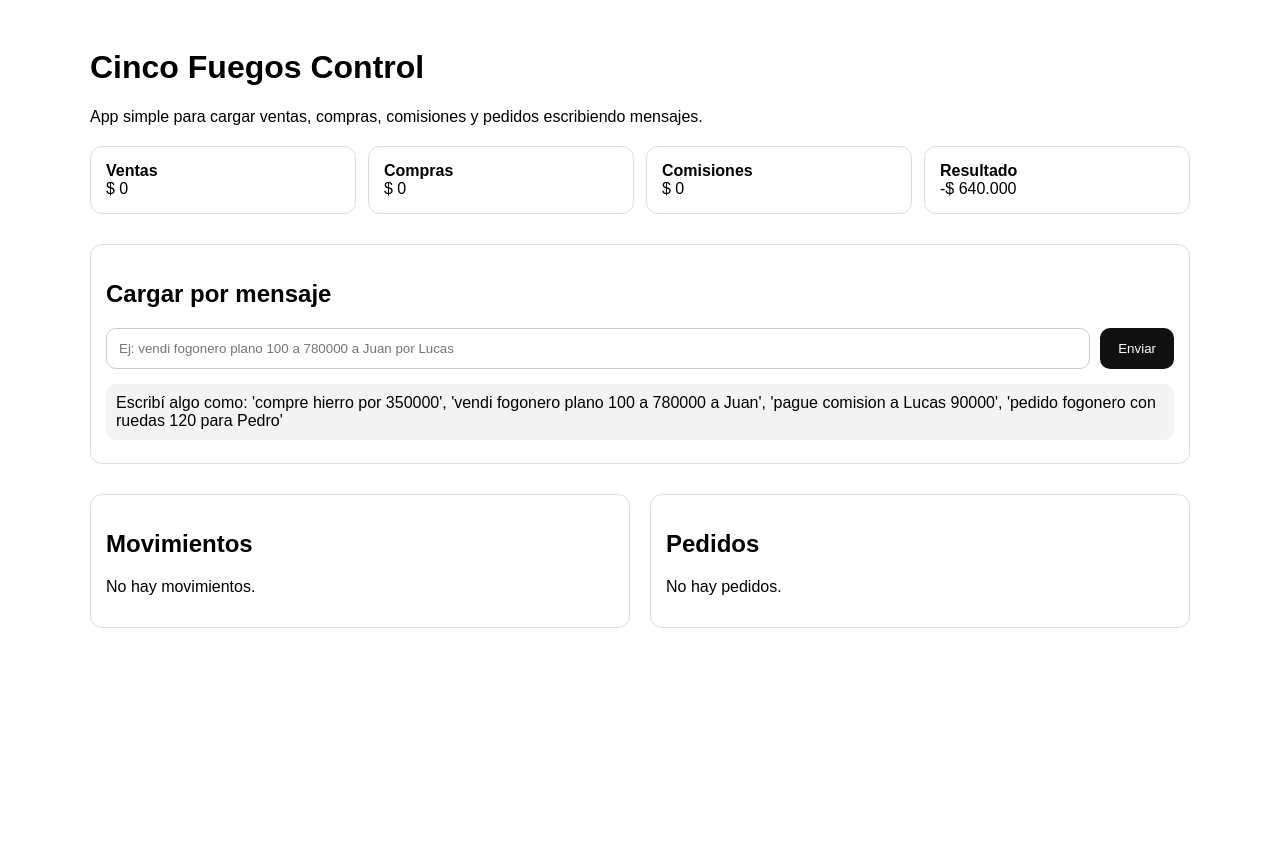
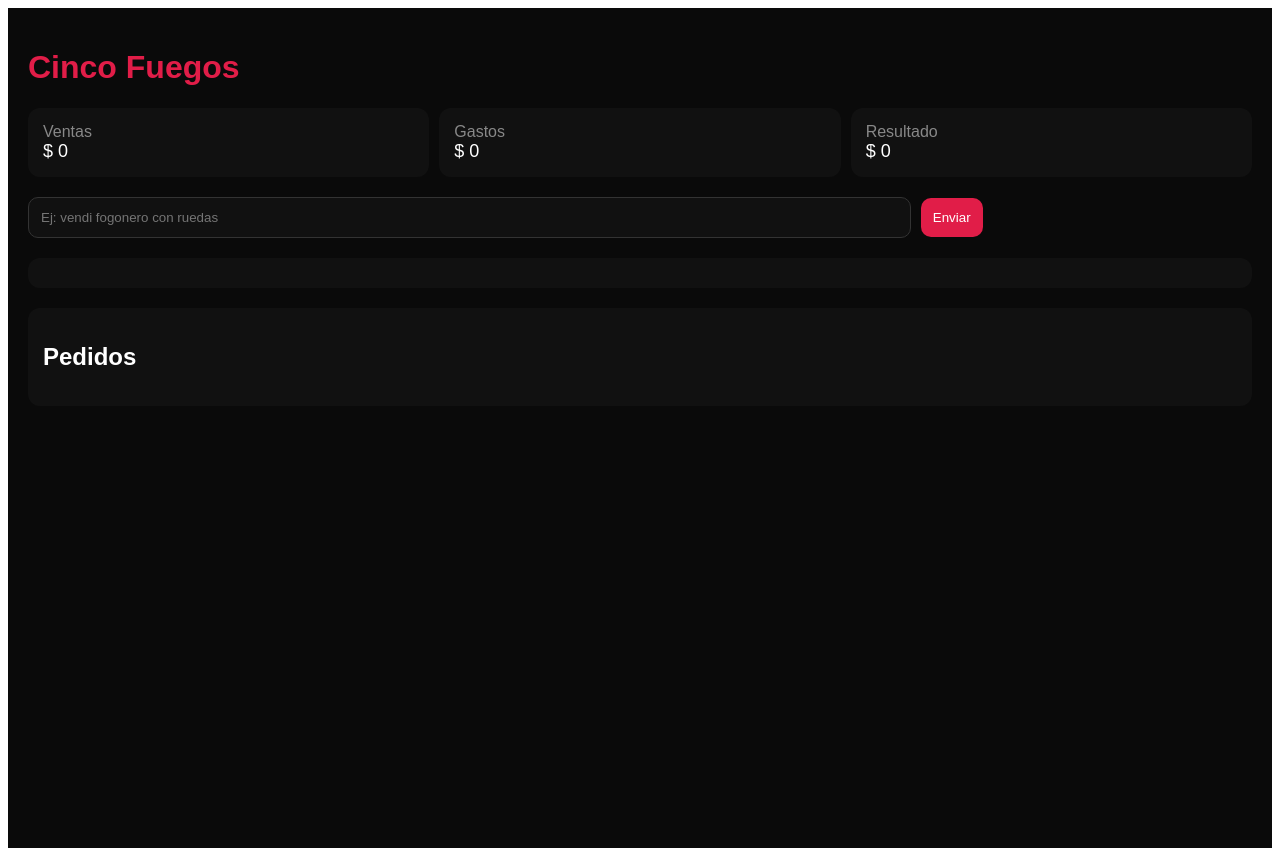
Before and after one commit to joacoz2002-rgb/cinco-fuegos-app, a React (Vite) app: page / in a window 1280 px wide. Before the commit the page ends 800 px from the top, so only its background shows below. Built offline with nearby package versions, Linux system fonts and the light colour scheme; the HTML template or start-up script is replaced by a standard one.

Commit message:
Update App.jsx

```diff
--- a/src/App.jsx
+++ b/src/App.jsx
@@ -1,372 +1,218 @@
-import React, { useMemo, useState, useEffect } from "react";
+import React, { useState, useEffect, useMemo } from "react";
 
-const STORAGE_KEY = "cinco-fuegos-app";
+const STORAGE_KEY = "cinco-fuegos-pro";
 
-const productosBase = [
-  { id: 1, nombre: "Fogonero plano 80", precio: 600000 },
-  { id: 2, nombre: "Fogonero plano 100", precio: 600000 },
-  { id: 3, nombre: "Fogonero plano 120", precio: 600000 },
-  { id: 4, nombre: "Fogonero con ruedas 100", precio: 750000 },
-  { id: 5, nombre: "Fogonero con ruedas 120", precio: 750000 },
-  { id: 6, nombre: "Fogonero plano completo", precio: 700000 },
-  { id: 7, nombre: "Fogonero con ruedas completo", precio: 850000 },
-  { id: 8, nombre: "Provolera", precio: 25000 },
-  { id: 9, nombre: "Porta provola", precio: 15000 },
-  { id: 10, nombre: "Porta olla", precio: 15000 },
+const productos = [
+  {
+    nombre: "Fogonero con ruedas 1.20",
+    precio: 750000,
+  },
+  {
+    nombre: "Fogonero plano 1.20",
+    precio: 650000,
+  },
 ];
 
-const vendedoresBase = [
-  { nombre: "Lucas", comision: 0.15 },
-  { nombre: "Milagros", comision: 0.15 },
-  { nombre: "Nacho", comision: 0.15 },
-  { nombre: "Joaco", comision: 0.15 },
-  { nombre: "Papá", comision: 0 },
-];
-
-const gastosFijosBase = [
-  { nombre: "Redes", monto: 300000 },
-  { nombre: "Alquiler", monto: 40000 },
-  { nombre: "Nafta", monto: 300000 },
-];
-
-function normalizar(texto) {
-  return texto
-    .toLowerCase()
-    .normalize("NFD")
-    .replace(/[\u0300-\u036f]/g, "")
-    .replace(/\$/g, "")
-    .trim();
-}
-
-function formatoMoneda(valor) {
+function format(n) {
   return new Intl.NumberFormat("es-AR", {
     style: "currency",
     currency: "ARS",
     maximumFractionDigits: 0,
-  }).format(valor || 0);
-}
-
-function obtenerMonto(texto) {
-  const encontrados = texto.match(/\d[\d.]*/g);
-  if (!encontrados) return 0;
-  const numeros = encontrados.map((x) => Number(x.replace(/\./g, ""))).filter(Boolean);
-  return numeros.length ? Math.max(...numeros) : 0;
-}
-
-function detectarVendedor(texto) {
-  const t = normalizar(texto);
-  return vendedoresBase.find((v) => t.includes(normalizar(v.nombre))) || null;
-}
-
-function detectarProducto(texto) {
-  const t = normalizar(texto);
-
-  if (t.includes("provolera")) return productosBase.find((p) => p.nombre === "Provolera");
-  if (t.includes("porta provola")) return productosBase.find((p) => p.nombre === "Porta provola");
-  if (t.includes("porta olla")) return productosBase.find((p) => p.nombre === "Porta olla");
-  if (t.includes("ruedas completo")) return productosBase.find((p) => p.nombre === "Fogonero con ruedas completo");
-  if (t.includes("plano completo")) return productosBase.find((p) => p.nombre === "Fogonero plano completo");
-  if (t.includes("ruedas 120")) return productosBase.find((p) => p.nombre === "Fogonero con ruedas 120");
-  if (t.includes("ruedas 100")) return productosBase.find((p) => p.nombre === "Fogonero con ruedas 100");
-  if (t.includes("plano 120")) return productosBase.find((p) => p.nombre === "Fogonero plano 120");
-  if (t.includes("plano 100")) return productosBase.find((p) => p.nombre === "Fogonero plano 100");
-  if (t.includes("plano 80")) return productosBase.find((p) => p.nombre === "Fogonero plano 80");
-  if (t.includes("fogonero")) return productosBase.find((p) => p.nombre === "Fogonero plano 100");
-
-  return null;
-}
-
-function detectarCliente(texto) {
-  const match =
-    texto.match(/ a ([A-Za-zÁÉÍÓÚáéíóúñÑ ]+)$/) ||
-    texto.match(/ para ([A-Za-zÁÉÍÓÚáéíóúñÑ ]+)$/) ||
-    texto.match(/ de ([A-Za-zÁÉÍÓÚáéíóúñÑ ]+)$/);
-
-  return match ? match[1].trim() : "";
-}
-
-function clasificarMensaje(texto, estado) {
-  const t = normalizar(texto);
-  const monto = obtenerMonto(texto);
-  const vendedor = detectarVendedor(texto);
-  const producto = detectarProducto(texto);
-  const cliente = detectarCliente(texto);
-
-  if (t.includes("vendi") || t.includes("vendi ") || t.includes("venta")) {
-    return {
-      tipo: "venta",
-      mensaje: `Venta cargada por ${formatoMoneda(monto || producto?.precio || 0)}`,
-      ejecutar: () => {
-        const nuevo = {
-          id: Date.now(),
-          tipo: "venta",
-          concepto: producto ? producto.nombre : "Venta",
-          monto: monto || producto?.precio || 0,
-          cliente: cliente || "",
-          vendedor: vendedor ? vendedor.nombre : "",
-          comisionGenerada: vendedor ? Math.round((producto?.precio || monto || 0) * vendedor.comision) : 0,
-          fecha: new Date().toISOString(),
-        };
-        return {
-          ...estado,
-          movimientos: [nuevo, ...estado.movimientos],
-        };
-      },
-    };
-  }
-
-  if (t.includes("comision")) {
-    return {
-      tipo: "comision",
-      mensaje: `Comisión cargada por ${formatoMoneda(monto)}`,
-      ejecutar: () => {
-        const nuevo = {
-          id: Date.now(),
-          tipo: "comision",
-          concepto: `Pago comisión ${vendedor ? vendedor.nombre : ""}`,
-          monto,
-          cliente: "",
-          vendedor: vendedor ? vendedor.nombre : "",
-          fecha: new Date().toISOString(),
-        };
-        return {
-          ...estado,
-          movimientos: [nuevo, ...estado.movimientos],
-        };
-      },
-    };
-  }
-
-  if (
-    t.includes("compre") ||
-    t.includes("compré") ||
-    t.includes("hierro") ||
-    t.includes("chapa") ||
-    t.includes("material")
-  ) {
-    return {
-      tipo: "compra",
-      mensaje: `Compra/gasto cargado por ${formatoMoneda(monto)}`,
-      ejecutar: () => {
-        const nuevo = {
-          id: Date.now(),
-          tipo: "compra",
-          concepto: texto,
-          monto,
-          cliente: "",
-          vendedor: "",
-          fecha: new Date().toISOString(),
-        };
-        return {
-          ...estado,
-          movimientos: [nuevo, ...estado.movimientos],
-        };
-      },
-    };
-  }
-
-  if (t.includes("pedido") || t.includes("tengo que hacer")) {
-    return {
-      tipo: "pedido",
-      mensaje: `Pedido creado${cliente ? " para " + cliente : ""}`,
-      ejecutar: () => {
-        const nuevoPedido = {
-          id: Date.now(),
-          cliente: cliente || "Sin cliente",
-          producto: producto ? producto.nombre : "Fogonero",
-          estado: "Pendiente",
-          fecha: new Date().toISOString(),
-        };
-        return {
-          ...estado,
-          pedidos: [nuevoPedido, ...estado.pedidos],
-        };
-      },
-    };
-  }
-
-  if (t.includes("termine") || t.includes("terminé") || t.includes("terminado")) {
-    return {
-      tipo: "terminado",
-      mensaje: `Pedido marcado como terminado`,
-      ejecutar: () => {
-        const pedidosActualizados = estado.pedidos.map((p) =>
-          cliente && p.cliente.toLowerCase() === cliente.toLowerCase()
-            ? { ...p, estado: "Terminado" }
-            : p
-        );
-        return {
-          ...estado,
-          pedidos: pedidosActualizados,
-        };
-      },
-    };
-  }
-
-  return {
-    tipo: "otro",
-    mensaje: "No lo pude entender bien. Probá con más claridad.",
-    ejecutar: () => estado,
-  };
+  }).format(n || 0);
 }
 
 export default function App() {
-  const [estado, setEstado] = useState({
+  const [data, setData] = useState({
     movimientos: [],
     pedidos: [],
-    chat: [
-      {
-        autor: "app",
-        texto:
-          "Escribí algo como: 'compre hierro por 350000', 'vendi fogonero plano 100 a 780000 a Juan', 'pague comision a Lucas 90000', 'pedido fogonero con ruedas 120 para Pedro'",
-      },
-    ],
+    chat: [],
   });
 
-  const [mensaje, setMensaje] = useState("");
+  const [input, setInput] = useState("");
 
   useEffect(() => {
-    const guardado = localStorage.getItem(STORAGE_KEY);
-    if (guardado) {
-      setEstado(JSON.parse(guardado));
-    }
+    const saved = localStorage.getItem(STORAGE_KEY);
+    if (saved) setData(JSON.parse(saved));
   }, []);
 
   useEffect(() => {
-    localStorage.setItem(STORAGE_KEY, JSON.stringify(estado));
-  }, [estado]);
+    localStorage.setItem(STORAGE_KEY, JSON.stringify(data));
+  }, [data]);
 
   const resumen = useMemo(() => {
-    const ventas = estado.movimientos
+    const ventas = data.movimientos
       .filter((m) => m.tipo === "venta")
-      .reduce((acc, m) => acc + m.monto, 0);
+      .reduce((a, b) => a + b.monto, 0);
 
-    const compras = estado.movimientos
-      .filter((m) => m.tipo === "compra")
-      .reduce((acc, m) => acc + m.monto, 0);
-
-    const comisiones = estado.movimientos
-      .filter((m) => m.tipo === "comision")
-      .reduce((acc, m) => acc + m.monto, 0);
-
-    const gastosFijos = gastosFijosBase.reduce((acc, g) => acc + g.monto, 0);
+    const gastos = data.movimientos
+      .filter((m) => m.tipo === "gasto")
+      .reduce((a, b) => a + b.monto, 0);
 
     return {
       ventas,
-      compras,
-      comisiones,
-      gastosFijos,
-      resultado: ventas - compras - comisiones - gastosFijos,
+      gastos,
+      resultado: ventas - gastos,
     };
-  }, [estado.movimientos]);
+  }, [data]);
 
-  function enviarMensaje() {
-    if (!mensaje.trim()) return;
+  function detectarProducto(texto) {
+    const t = texto.toLowerCase();
 
-    const resultado = clasificarMensaje(mensaje, estado);
-    const nuevoEstado = resultado.ejecutar();
+    if (t.includes("ruedas")) return productos[0];
+    if (t.includes("plano")) return productos[1];
 
-    setEstado({
-      ...nuevoEstado,
-      chat: [
-        ...estado.chat,
-        { autor: "yo", texto: mensaje },
-        { autor: "app", texto: resultado.mensaje },
-      ],
-    });
+    return null;
+  }
 
-    setMensaje("");
+  function procesar() {
+    if (!input.trim()) return;
+
+    let nuevo = { ...data };
+    const texto = input.toLowerCase();
+
+    // 🔴 VENTA
+    if (texto.includes("vendi")) {
+      const prod = detectarProducto(input);
+
+      const monto = prod ? prod.precio : 0;
+
+      nuevo.movimientos.unshift({
+        tipo: "venta",
+        monto,
+        concepto: prod ? prod.nombre : "Venta",
+      });
+
+      nuevo.chat.push({ autor: "app", texto: `Venta registrada ${format(monto)}` });
+    }
+
+    // 🔵 GASTO
+    else if (texto.includes("compre") || texto.includes("gasto")) {
+      const monto = 100000;
+
+      nuevo.movimientos.unshift({
+        tipo: "gasto",
+        monto,
+        concepto: "Gasto",
+      });
+
+      nuevo.chat.push({ autor: "app", texto: `Gasto registrado ${format(monto)}` });
+    }
+
+    // 🟡 PEDIDO
+    else if (texto.includes("pedido")) {
+      const prod = detectarProducto(input);
+
+      nuevo.pedidos.unshift({
+        cliente: input.split("para")[1] || "Cliente",
+        producto: prod ? prod.nombre : "Fogonero",
+        estado: "Pendiente",
+      });
+
+      nuevo.chat.push({ autor: "app", texto: "Pedido creado" });
+    }
+
+    else {
+      nuevo.chat.push({ autor: "app", texto: "No entendí bien el mensaje" });
+    }
+
+    nuevo.chat.push({ autor: "yo", texto: input });
+
+    setData(nuevo);
+    setInput("");
   }
 
   return (
-    <div style={{ fontFamily: "Arial, sans-serif", padding: 20, maxWidth: 1100, margin: "0 auto" }}>
-      <h1>Cinco Fuegos Control</h1>
-      <p>App simple para cargar ventas, compras, comisiones y pedidos escribiendo mensajes.</p>
+    <div style={{
+      background: "#0a0a0a",
+      color: "#fff",
+      minHeight: "100vh",
+      padding: 20,
+      fontFamily: "sans-serif"
+    }}>
 
-      <div style={{ display: "grid", gridTemplateColumns: "repeat(auto-fit, minmax(220px, 1fr))", gap: 12, marginTop: 20 }}>
-        <div style={{ border: "1px solid #ddd", borderRadius: 12, padding: 15 }}>
-          <strong>Ventas</strong>
-          <div>{formatoMoneda(resumen.ventas)}</div>
-        </div>
-        <div style={{ border: "1px solid #ddd", borderRadius: 12, padding: 15 }}>
-          <strong>Compras</strong>
-          <div>{formatoMoneda(resumen.compras)}</div>
-        </div>
-        <div style={{ border: "1px solid #ddd", borderRadius: 12, padding: 15 }}>
-          <strong>Comisiones</strong>
-          <div>{formatoMoneda(resumen.comisiones)}</div>
-        </div>
-        <div style={{ border: "1px solid #ddd", borderRadius: 12, padding: 15 }}>
-          <strong>Resultado</strong>
-          <div>{formatoMoneda(resumen.resultado)}</div>
-        </div>
+      <h1 style={{ color: "#e11d48" }}>Cinco Fuegos</h1>
+
+      {/* RESUMEN */}
+      <div style={{ display: "grid", gridTemplateColumns: "repeat(auto-fit, minmax(200px,1fr))", gap: 10 }}>
+        <Card title="Ventas" value={format(resumen.ventas)} />
+        <Card title="Gastos" value={format(resumen.gastos)} />
+        <Card title="Resultado" value={format(resumen.resultado)} />
       </div>
 
-      <div style={{ marginTop: 30, border: "1px solid #ddd", borderRadius: 12, padding: 15 }}>
-        <h2>Cargar por mensaje</h2>
-        <div style={{ display: "flex", gap: 10, flexWrap: "wrap" }}>
-          <input
-            value={mensaje}
-            onChange={(e) => setMensaje(e.target.value)}
-            placeholder="Ej: vendi fogonero plano 100 a 780000 a Juan por Lucas"
-            style={{ flex: 1, minWidth: 250, padding: 12, borderRadius: 10, border: "1px solid #ccc" }}
-          />
-          <button onClick={enviarMensaje} style={{ padding: "12px 18px", borderRadius: 10, border: "none", background: "#111", color: "#fff", cursor: "pointer" }}>
-            Enviar
-          </button>
-        </div>
-
-        <div style={{ marginTop: 15 }}>
-          {estado.chat.map((c, i) => (
-            <div
-              key={i}
-              style={{
-                background: c.autor === "yo" ? "#111" : "#f3f3f3",
-                color: c.autor === "yo" ? "#fff" : "#000",
-                padding: 10,
-                borderRadius: 10,
-                marginBottom: 8,
-              }}
-            >
-              {c.texto}
-            </div>
-          ))}
-        </div>
+      {/* INPUT */}
+      <div style={{ marginTop: 20 }}>
+        <input
+          value={input}
+          onChange={(e) => setInput(e.target.value)}
+          placeholder="Ej: vendi fogonero con ruedas"
+          style={inputStyle}
+        />
+        <button onClick={procesar} style={btnStyle}>Enviar</button>
       </div>
 
-      <div style={{ display: "grid", gridTemplateColumns: "1fr 1fr", gap: 20, marginTop: 30 }}>
-        <div style={{ border: "1px solid #ddd", borderRadius: 12, padding: 15 }}>
-          <h2>Movimientos</h2>
-          {estado.movimientos.length === 0 ? (
-            <p>No hay movimientos.</p>
-          ) : (
-            estado.movimientos.map((m) => (
-              <div key={m.id} style={{ borderBottom: "1px solid #eee", padding: "10px 0" }}>
-                <strong>{m.concepto}</strong>
-                <div>Tipo: {m.tipo}</div>
-                <div>Monto: {formatoMoneda(m.monto)}</div>
-                {m.cliente ? <div>Cliente: {m.cliente}</div> : null}
-                {m.vendedor ? <div>Vendedor: {m.vendedor}</div> : null}
-              </div>
-            ))
-          )}
-        </div>
+      {/* CHAT */}
+      <div style={boxStyle}>
+        {data.chat.map((c, i) => (
+          <div key={i} style={{
+            background: c.autor === "yo" ? "#e11d48" : "#1a1a1a",
+            padding: 10,
+            borderRadius: 8,
+            marginBottom: 6
+          }}>
+            {c.texto}
+          </div>
+        ))}
+      </div>
 
-        <div style={{ border: "1px solid #ddd", borderRadius: 12, padding: 15 }}>
-          <h2>Pedidos</h2>
-          {estado.pedidos.length === 0 ? (
-            <p>No hay pedidos.</p>
-          ) : (
-            estado.pedidos.map((p) => (
-              <div key={p.id} style={{ borderBottom: "1px solid #eee", padding: "10px 0" }}>
-                <strong>{p.cliente}</strong>
-                <div>{p.producto}</div>
-                <div>Estado: {p.estado}</div>
-              </div>
-            ))
-          )}
-        </div>
+      {/* PEDIDOS */}
+      <div style={boxStyle}>
+        <h2>Pedidos</h2>
+        {data.pedidos.map((p, i) => (
+          <div key={i}>
+            {p.cliente} - {p.producto} ({p.estado})
+          </div>
+        ))}
       </div>
+
     </div>
   );
 }
+
+function Card({ title, value }) {
+  return (
+    <div style={{
+      background: "#111",
+      padding: 15,
+      borderRadius: 12
+    }}>
+      <div style={{ color: "#888" }}>{title}</div>
+      <div style={{ fontSize: 18 }}>{value}</div>
+    </div>
+  );
+}
+
+const inputStyle = {
+  padding: 12,
+  width: "70%",
+  borderRadius: 10,
+  border: "1px solid #333",
+  background: "#111",
+  color: "#fff"
+};
+
+const btnStyle = {
+  padding: 12,
+  marginLeft: 10,
+  background: "#e11d48",
+  color: "#fff",
+  border: "none",
+  borderRadius: 10,
+  cursor: "pointer"
+};
+
+const boxStyle = {
+  background: "#111",
+  padding: 15,
+  borderRadius: 12,
+  marginTop: 20
+};
```
